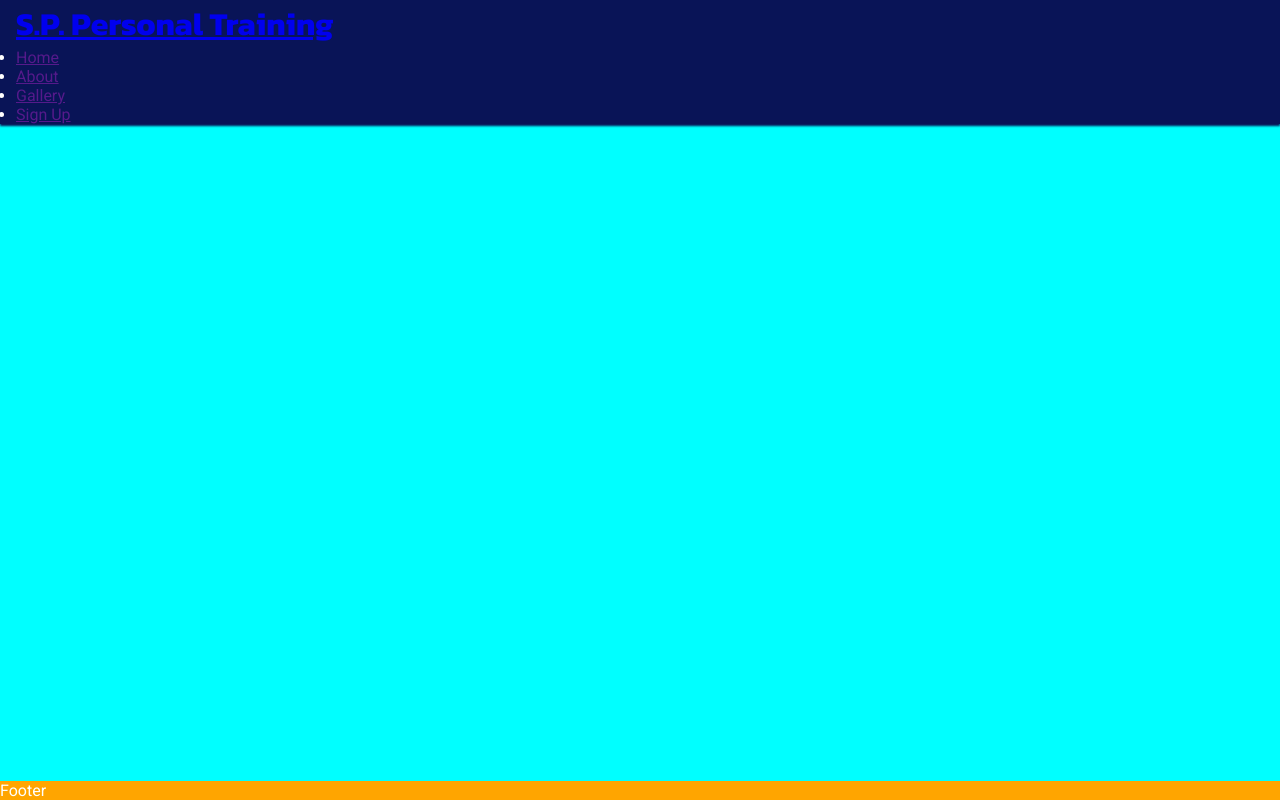
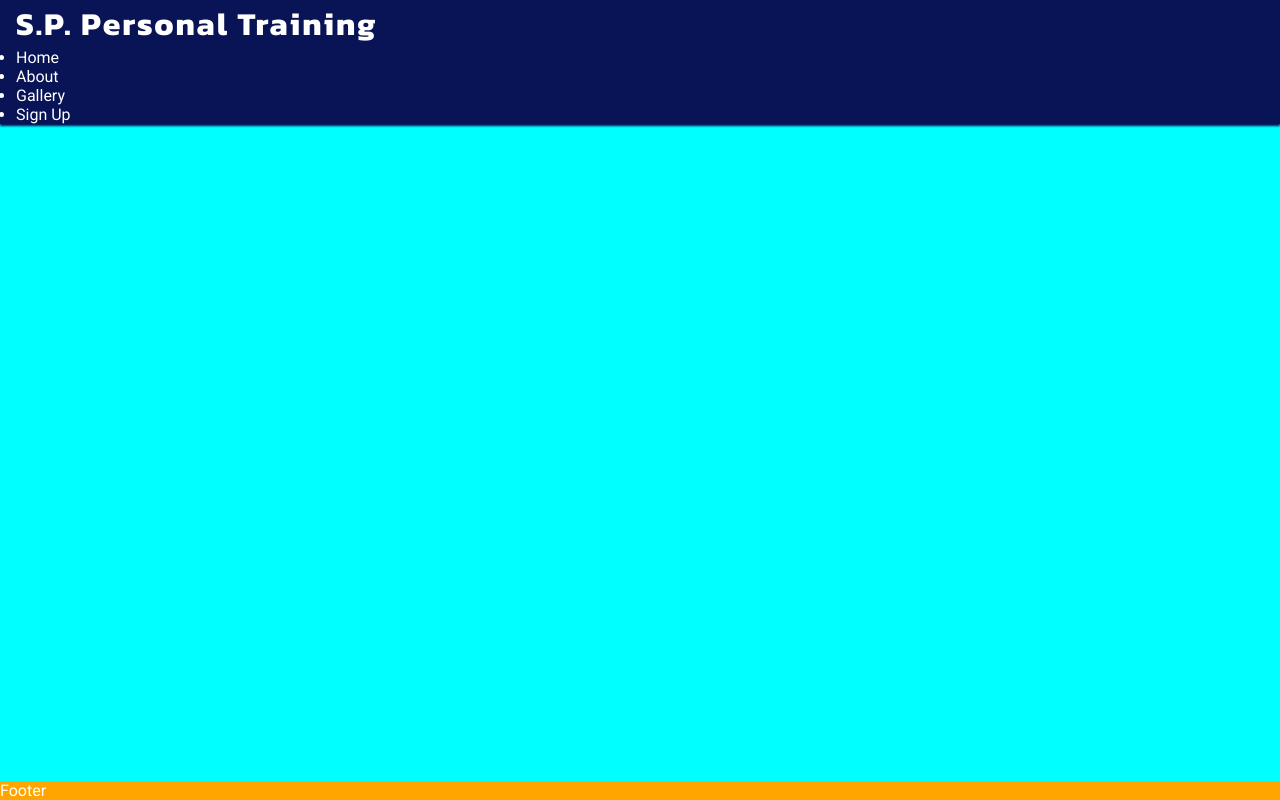
Before and after one commit to evapalatou/dream-life-fitness, a plain HTML site: page index.html in a window 1280 px wide. Drawn offline with Linux system fonts and the light colour scheme.

Commit message:
Style logo and remove link underline

```diff
--- a/assets/css/style.css
+++ b/assets/css/style.css
@@ -28,8 +28,15 @@ header {
     box-shadow: 0 2px 2px #091457;
 }
 
+header a {
+    text-decoration: none;
+    color:inherit;
+}
+
 h1 {
     font-family: 'Kanit', sans-serif;
+    /*text-transform: uppercase;*/
+    letter-spacing: 2px;
 }
 
 /* Main content */
```
